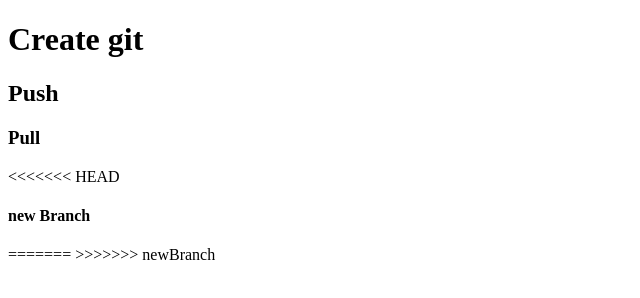
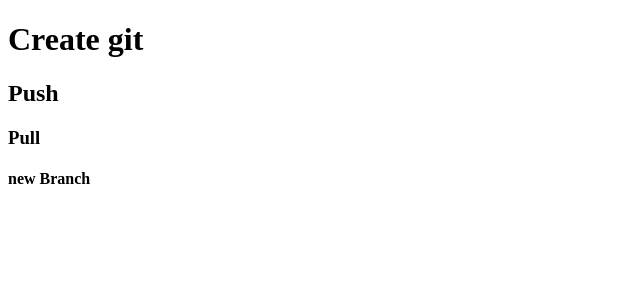
Before and after one commit to VanThongVo/tutorial-git, a plain HTML site: page index.html in a window 1280 px wide. Shown: the whole page, without its empty margins (0-640 px from the left). Drawn offline with Linux system fonts and the light colour scheme.

Commit message:
nw cmomit

```diff
--- a/index.html
+++ b/index.html
@@ -9,10 +9,6 @@
     <h1>Create git</h1>
     <h2>Push</h2>
     <h3>Pull</h3>
-<<<<<<< HEAD
     <h4>new Branch</h4>
-=======
-
->>>>>>> newBranch
 </body>
 </html>
```
